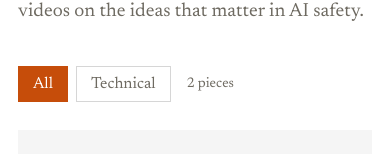
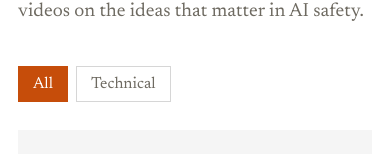
Before and after one commit to kaustubhkislay/aisafety-said-simply, a Next.js app: page /library in a window 390 px wide. Shown: the part 278-432 px from the top of the page. Built offline with nearby package versions, Linux system fonts and the light colour scheme.

Commit message:
Remove library divider and piece count

```diff
--- a/app/globals.css
+++ b/app/globals.css
@@ -263,11 +263,10 @@ button:not(:disabled) { cursor: pointer; }
 .library-index .rail button { display: block; width: 100%; padding: 5px 0 5px 16px; margin-left: -1px; border-left: 2px solid transparent; text-align: left; font-size: 16px; color: var(--writeup-muted); background: none; cursor: pointer; }
 .library-index .rail button:hover { color: var(--color-ink); }
 .library-index .rail button[aria-pressed="true"] { color: var(--color-ink); border-left-color: var(--color-hero-orange); }
-.library-index .count { margin: 18px 0 0; padding-left: 16px; font-size: 14px; color: var(--writeup-muted); }
 
 .library-index .entries { margin: 0; padding: 0; list-style: none; }
-.library-index .entry { display: grid; gap: 32px; padding: 0 0 32px; margin: 0 0 32px; border-bottom: 1px solid var(--writeup-hairline); }
-.library-index .entry:last-child { border-bottom: 0; margin-bottom: 8px; }
+.library-index .entry { display: grid; gap: 32px; padding: 0 0 32px; margin: 0 0 32px; }
+.library-index .entry:last-child { margin-bottom: 8px; }
 .library-index .entry.has-image { grid-template-columns: minmax(0, 1fr) 280px; }
 .library-index .tags { display: flex; flex-wrap: wrap; gap: 6px; margin: 0 0 10px; }
 .library-index .tag { padding: 1px 8px; font-size: 13px; color: var(--writeup-muted); border: 1px solid var(--writeup-hairline); }
@@ -287,7 +286,6 @@ button:not(:disabled) { cursor: pointer; }
   .library-index .rail ul { display: flex; flex-wrap: wrap; gap: 8px; border: 0; }
   .library-index .rail button { width: auto; margin: 0; padding: 5px 14px; border: 1px solid var(--writeup-hairline); }
   .library-index .rail button[aria-pressed="true"] { color: #fff; background: var(--color-hero-orange); border-color: var(--color-hero-orange); }
-  .library-index .count { margin: 0; padding: 0; }
 }
 @media (max-width: 640px) {
   .library-index { padding-inline: 18px; }
--- a/components/LibraryIndex.tsx
+++ b/components/LibraryIndex.tsx
@@ -108,9 +108,6 @@ export default function LibraryIndex({ items }: { items: LibraryItem[] }) {
             </li>
           ))}
         </ul>
-        <p className="count" aria-live="polite">
-          {shown.length} {shown.length === 1 ? "piece" : "pieces"}
-        </p>
       </nav>
       <ul className="entries">
         {shown.map((item) => (
```
